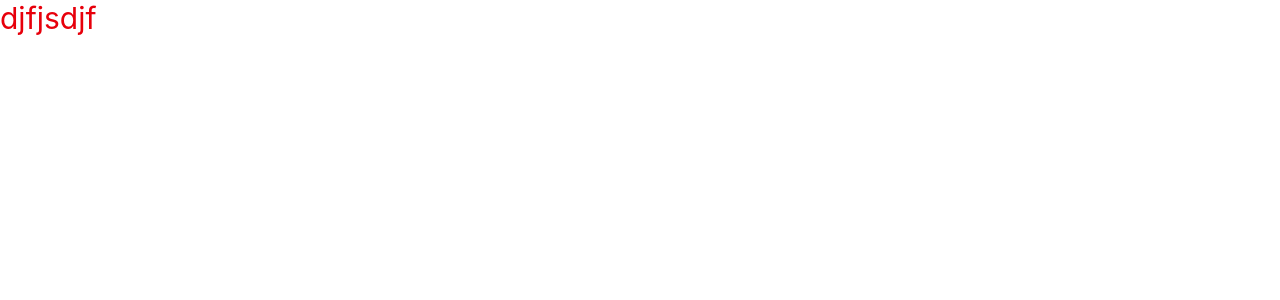
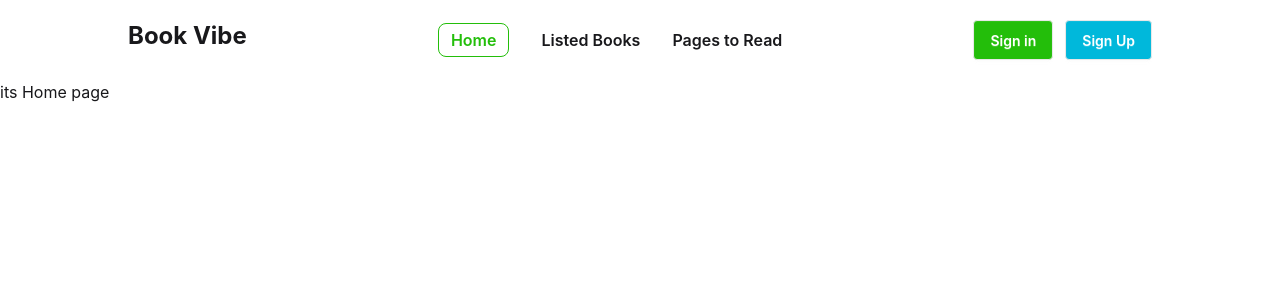
Before and after one commit to developeribrahim13/book-vibe, a React (Vite) app: page / in a window 1280 px wide. Shown: the top 300 px of the page. Built offline with nearby package versions, Linux system fonts and the light colour scheme.

Commit message:
add error page and design navbar

```diff
--- a/src/App.jsx
+++ b/src/App.jsx
@@ -1,11 +1,14 @@
+import { Outlet } from 'react-router'
 import './App.css'
+import Navbar from './components/Navbar/Navbar'
 
 function App() {
 
 
   return (
     <>
-      <h1 className='text-3xl text-red-600'>djfjsdjf</h1>
+      <Navbar/>
+      <Outlet/>
     </>
   )
 }
--- /dev/null
+++ b/src/components/Navbar/Navbar.jsx
@@ -0,0 +1,23 @@
+import React from 'react';
+import { NavLink } from 'react-router';
+
+const Navbar = () => {
+    return (
+        <div>
+            <nav className='flex justify-between max-w-[80%] mx-auto py-5'>
+                <h1 className='text-2xl font-bold'>Book Vibe</h1>
+                <ul className='flex justify-between gap-8 items-center'>
+                    <NavLink to={"/"} className={({isActive})=>`font-semibold ${isActive?"border border-[#23BE0A] text-[#23BE0A] px-3 py-1 rounded-lg":""}`}>Home</NavLink>
+                    <NavLink to={"/books"} className={({isActive})=>`font-semibold ${isActive?"border border-[#23BE0A] text-[#23BE0A] px-3 py-1 rounded-lg":""}`}>Listed Books</NavLink>
+                    <NavLink to={"/onno-kichu"} className={({isActive})=>`font-semibold ${isActive?"border border-[#23BE0A] text-[#23BE0A] px-3 py-1 rounded-lg":""}`}>Pages to Read</NavLink>
+                </ul>
+                <div className='flex gap-3'>
+                    <button className='btn bg-[#23BE0A] text-white'>Sign in</button>
+                    <button className='btn bg-cyan-500 text-white'>Sign Up</button>
+                </div>
+            </nav>
+        </div>
+    );
+};
+
+export default Navbar;
--- /dev/null
+++ b/src/components/pages/Books/Books.jsx
@@ -0,0 +1,11 @@
+import React from 'react';
+
+const Books = () => {
+    return (
+        <div>
+           Its books page
+        </div>
+    );
+};
+
+export default Books;
--- /dev/null
+++ b/src/components/pages/Homepage/Homepage.jsx
@@ -0,0 +1,11 @@
+import React from 'react';
+
+const Homepage = () => {
+    return (
+        <div>
+            its Home page
+        </div>
+    );
+};
+
+export default Homepage;
--- /dev/null
+++ b/src/components/pages/error/Error.jsx
@@ -0,0 +1,46 @@
+import React from 'react';
+import { Link, useRouteError } from 'react-router';
+
+const Error = () => {
+    // React Router theke error message ber korar jonno (optional)
+    const error = useRouteError();
+    console.error(error);
+
+    return (
+        <div className="min-h-screen flex flex-col items-center justify-center bg-gray-100 px-4">
+            <div className="text-center">
+                {/* Error Illustration / Icon */}
+                <h1 className="text-9xl font-bold text-gray-300">404</h1>
+
+                <div className="absolute -mt-20 ml-12">
+                    <span className="text-4xl font-semibold text-gray-800">Oops!</span>
+                </div>
+
+                <h2 className="mt-8 text-2xl font-medium text-gray-700">
+                    Page Not Found
+                </h2>
+
+                <p className="mt-4 text-gray-500 max-w-md mx-auto">
+                    The page you are looking for might have been removed, had its name changed, or is temporarily unavailable.
+                </p>
+
+                {/* Back to Home Button */}
+                <div className="mt-10">
+                    <Link
+                        to="/"
+                        className="px-8 py-3 bg-blue-600 text-white font-semibold rounded-lg shadow-md hover:bg-blue-700 transition-colors duration-300"
+                    >
+                        Back to Homepage
+                    </Link>
+                </div>
+            </div>
+
+            {/* Choto Design Element */}
+            <div className="mt-16 text-gray-400 text-sm">
+                Error Code: <span className="font-mono">{error?.statusText || error?.message || "Not Found"}</span>
+            </div>
+        </div>
+    );
+};
+
+export default Error;
--- a/src/main.jsx
+++ b/src/main.jsx
@@ -4,11 +4,25 @@ import './index.css'
 import App from './App.jsx'
 import { createBrowserRouter } from "react-router";
 import { RouterProvider } from "react-router/dom";
+import Homepage from './components/pages/Homepage/Homepage.jsx';
+import Books from './components/pages/Books/Books.jsx';
+import Error from './components/pages/error/Error.jsx';
 
 const router = createBrowserRouter([
   {
     path: "/",
     element: <App/>,
+    children: [
+      {
+        index:true,
+        element: <Homepage/>,
+      },
+      {
+        path:"/books",
+        element:<Books/>
+      },
+    ],
+    errorElement: <Error/>
   },
 ]);
 
```
Also changed, not shown: 1 other file (tests, documents, lock files or other folders).
